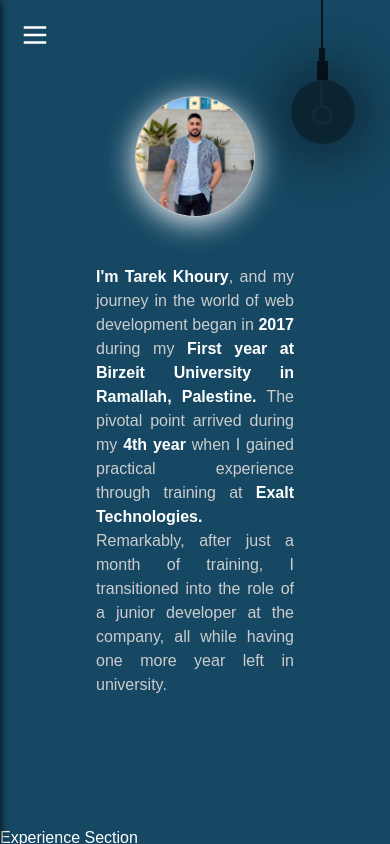
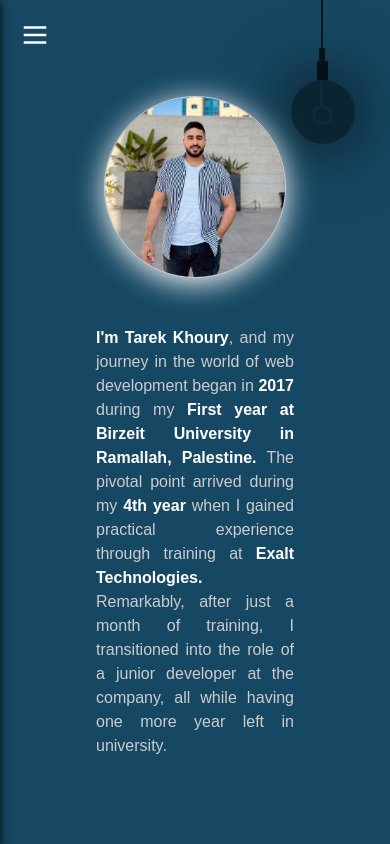
Before and after one commit to TarekKhoure/portfolio, a React (Vite) app: page / in a window 390 px wide. Built offline with nearby package versions, Linux system fonts and the light colour scheme.

Commit message:
fix img size

```diff
--- a/src/styles/sections/_about.scss
+++ b/src/styles/sections/_about.scss
@@ -26,7 +26,7 @@
   }
   @media screen and (max-width: 600px) {
     img {
-      width: 60%;
+      width: 180px;
     }
   }
 }
```
